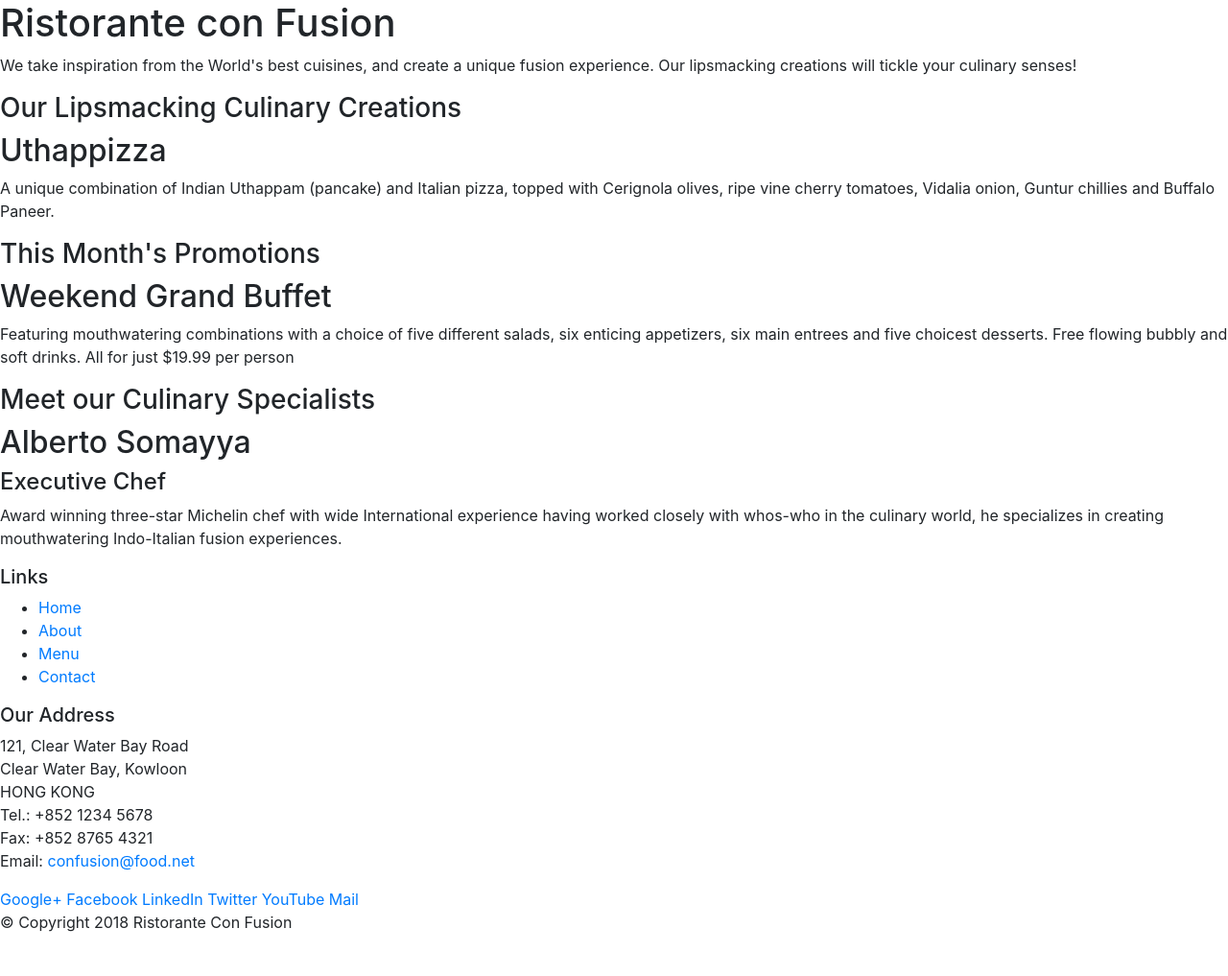
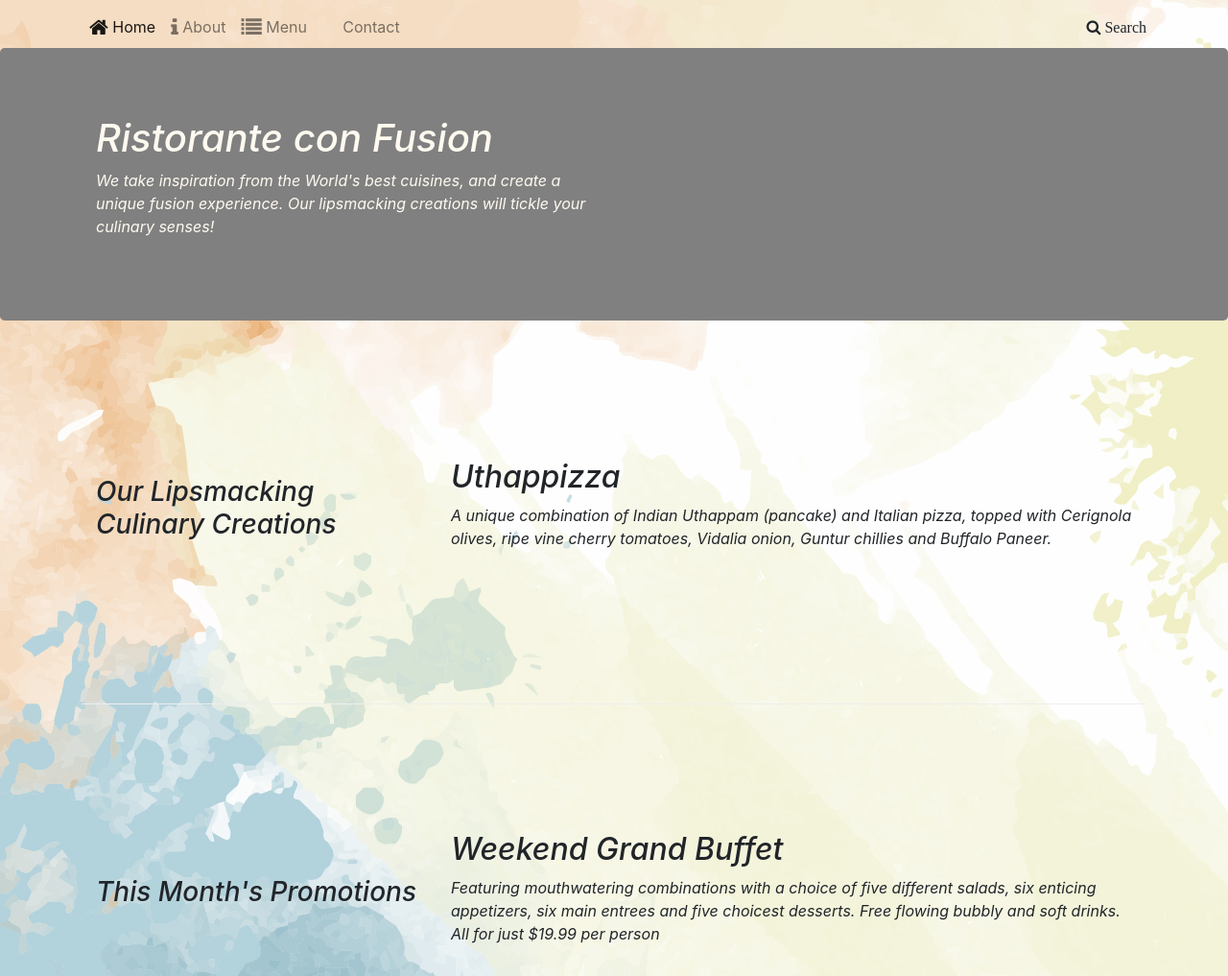
Before and after one commit to bharti3bk/Bootstrap, a website: page Index.html in a window 1280 px wide. Shown: the top 1017 px of the page at 96% size. Before the commit the page ends 989 px from the top, so only its background shows below. Drawn offline with nearby package versions, Linux system fonts and the light colour scheme.

Commit message:
added navbar

```diff
--- a/Index.html
+++ b/Index.html
@@ -2,53 +2,70 @@
 <html lang="en">
 
 <head>
+    <meta name="viewport" content="width=device-width, initial-scale=1, shrink-to-fit=no">
     <title>Ristorante Con Fusion</title>
     <link rel="stylesheet" href="node_modules/bootstrap/dist/css/bootstrap.min.css"/>
-
+    <link rel="stylesheet" href="node_modules/bootstrap-social/bootstrap-social.css"/>
+    <link rel="stylesheet" href="node_modules/font-awesome/css/font-awesome.min.css"/>
+    <link rel="stylesheet" href="css/styles.css"/>
 </head>
-
-<body>
-
-    <header>
-        <div>
-            <div>
-                <div>
+<body background="997.jpg">
+    <nav class="navbar navbar-light fixed-top navbar-expand-sm">
+    <div class="container">
+         <button class="navbar-toggler" type="button" data-toggle="collapse" data-taget="#Navbar">
+         <span class="navbar-toggler-icon"></span>
+        </button>
+        <a class="navbar-brand mr-auto" href="./Index.html"> </a>
+        <div class="collapse navbar-collapse" id="Navbar">
+        <ul class="navbar-nav mr-auto">
+        <li class="nam-item active"><a class="nav-link" href="#"> <i class="fa fa-home fa-lg"></i> Home</a> </li>
+         <li class="nam-item"> <a class="nav-link" href="./aboutus.html"> <i class="fa fa-info  fa-lg"></i> About </a> </li>
+        <li class="nam-item"> <a class="nav-link" href="#"><i class="fa fa-list fa-lg "></i> Menu </a> </li>
+        <li class="nam-item"><a class="nav-link" href="#"><i class="fa fa-address-card fa-lg"></i>Contact </a> </li>
+      </ul>
+     </div>
+     <i class="fa fa-search"> Search </i>
+    </div>
+    </nav>
+    <header class="jumbotron">
+        <div class="container">
+            <div class="row row-header">
+                <div class="col-12 col-sm-6" >
                     <h1>Ristorante con Fusion</h1>
                     <p>We take inspiration from the World's best cuisines, and create a unique fusion experience. Our lipsmacking creations will tickle your culinary senses!</p>
                 </div>
-                <div>
+                <div class="col-sm-6">
                 </div>
             </div>
         </div>
     </header>
-
-    <div>
-        <div>
-            <div>
+    <div class="container">
+        <div class="row row-content align-items-center">
+            <div class="col-12 col-sm-7 col-md-4">
                 <h3>Our Lipsmacking Culinary Creations</h3>
             </div>
-            <div>
+            <div class="col col-sm col-md">
                 <h2>Uthappizza</h2>
                 <p>A unique combination of Indian Uthappam (pancake) and Italian pizza, topped with Cerignola olives, ripe vine cherry tomatoes, Vidalia onion, Guntur chillies and Buffalo Paneer.</p>
             </div>
         </div>
 
 
-        <div>
-            <div>
+        <div class="row row-content align-items-center">
+            <div class="col-12 col-sm-7 col-md-4">
                 <h3>This Month's Promotions</h3>
             </div>
-            <div>
+            <div class="col col-sm col-md" >
                 <h2>Weekend Grand Buffet</h2>
                 <p>Featuring mouthwatering combinations with a choice of five different salads, six enticing appetizers, six main entrees and five choicest desserts. Free flowing bubbly and soft drinks. All for just $19.99 per person </p>
             </div>
         </div>
 
-        <div>
-            <div>
+        <div class="row row-content align-items-center">
+            <div class="col-12 col-sm-7 col-md-4">
                 <h3>Meet our Culinary Specialists</h3>
             </div>
-            <div>
+            <div class="col col-sm col-md">
                 <h2>Alberto Somayya</h2>
                 <h4>Executive Chef</h4>
                 <p>Award winning three-star Michelin chef with wide International experience having worked closely with whos-who in the culinary world, he specializes in creating mouthwatering Indo-Italian fusion experiences. </p>
@@ -56,42 +73,42 @@
         </div>
     </div>
 
-    <footer>
-        <div>
-            <div>
-                <div>
+    <footer class="footer">
+        <div class="container">
+            <div class="row">
+                <div class="col-4 offset-1 col-sm-2">
                     <h5>Links</h5>
-                    <ul>
+                    <ul class="list-unstyled">
                         <li><a href="#">Home</a></li>
-                        <li><a href="#">About</a></li>
+                        <li><a href="./aboutus.html">About</a></li>
                         <li><a href="#">Menu</a></li>
                         <li><a href="#">Contact</a></li>
                     </ul>
                 </div>
-                <div>
+                <div class="col-7 col-sm-5">
                     <h5>Our Address</h5>
                     <address>
-		              121, Clear Water Bay Road<br>
-		              Clear Water Bay, Kowloon<br>
-		              HONG KONG<br>
-		              Tel.: +852 1234 5678<br>
-		              Fax: +852 8765 4321<br>
-		              Email: <a href="mailto:confusion@food.net">confusion@food.net</a>
+		              3116 164th ST,SW <br>
+		              98087<br>
+		              Lynnwood WA<br>
+		              <i class="fa fa-phone fa-lg"></i>: +852 8765 4321<br>
+		              <i class="fa fa-fax fa-lg"></i>: +852 8765 4321<br>
+		              <i class="fa fa-envelope fa-lg"></i>: <a href="mailto:confusion@food.net">confusion@food.net</a>
 		           </address>
                 </div>
-                <div>
-                    <div>
-                        <a href="http://google.com/+">Google+</a>
-                        <a href="http://www.facebook.com/profile.php?id=">Facebook</a>
-                        <a href="http://www.linkedin.com/in/">LinkedIn</a>
-                        <a href="http://twitter.com/">Twitter</a>
-                        <a href="http://youtube.com/">YouTube</a>
-                        <a href="mailto:">Mail</a>
+                <div class="col-12 col-sm align-self-center">
+                    <div class="text-center">
+                        <a class="btn btn-social-icon btn-google" href="http://google.com/+"><i class="fa fa-google-plus fa-lg"></i></a>
+                        <a class="btn btn-social-icon btn-facebook"href="http://www.facebook.com/profile.php?id="><i class="fa fa-facebook fa-lg"></i></a>
+                        <a class="btn btn-social-icon btn-linkedin" href="http://www.linkedin.com/in/"><i class="fa fa-linkedin fa-lg"></i></a>
+                        <a class="btn btn-social-icon btn-twitter" href="http://twitter.com/"><i class="fa fa-twitter fa-lg"></i></a>
+                        <a class="btn btn-social-icon btn-google" href="http://youtube.com/"><i class="fa fa-youtube fa-lg"></i></a>
+                        <a class="btn btn-social-icon "href="mailto:"><i class="fa fa-envelope fa-lg"></i></a>
                     </div>
                 </div>
            </div>
-           <div>
-                <div>
+           <div class="row justify-content-center">
+                <div class="col-auto">
                     <p>© Copyright 2018 Ristorante Con Fusion</p>
                 </div>
            </div>
--- /dev/null
+++ b/css/styles.css
@@ -0,0 +1,67 @@
+.row-header{
+    margin:0px auto;
+    padding:0px;
+}
+.row-content {
+    margin:0px auto;
+    padding: 50px 0px 50px 0px;
+    border-bottom: 1px ridge;
+    min-height:400px;
+}
+.footer{
+    background-color: papayawhip;
+    margin:0px auto;
+    padding: 20px 0px 20px 0px;
+}
+.jumbotron {
+    padding:70px 30px 70px 30px;
+    margin:0px auto;
+    background:grey;
+    color:floralwhite;
+}
+address{
+    font-size:80%;
+    margin:0px;
+    color:whitesmoke;
+}
+.list-unstyled{
+    list-style: none;
+}
+body
+{
+    padding: 50px 0px 0px 0px;
+}
+.navbar-dark
+{
+    background-color: peachpuff;
+}
+h5{
+    color: grey;
+}
+li a {
+    color: gray;
+}
+address a
+{
+    color: gray;
+}
+
+footer div p
+{
+    color: grey;
+}
+p {
+    font-style: italic;
+}
+div h1,h3,h5,h2
+{
+    font-style: italic;
+}
+address
+{
+    color:grey;
+}
+.fa fa search
+{
+    color: grey;
+}
--- a/package.json
+++ b/package.json
@@ -23,8 +23,9 @@
   },
   "dependencies": {
     "bootstrap": "^4.1.3",
+    "bootstrap-social": "^5.1.1",
+    "font-awesome": "^4.7.0",
     "jquery": "^3.3.1",
-    "popper": "^1.0.1",
     "popper.js": "^1.14.4"
   }
 }
```
Also changed, not shown: License free.txt (added, +45 -0 lines), License premium.txt (added, +30 -0 lines), aboutus.html (added, +129 -0 lines), 1621.jpg (added), 2144.jpg (added), 997.jpg (added), 9 other files.
